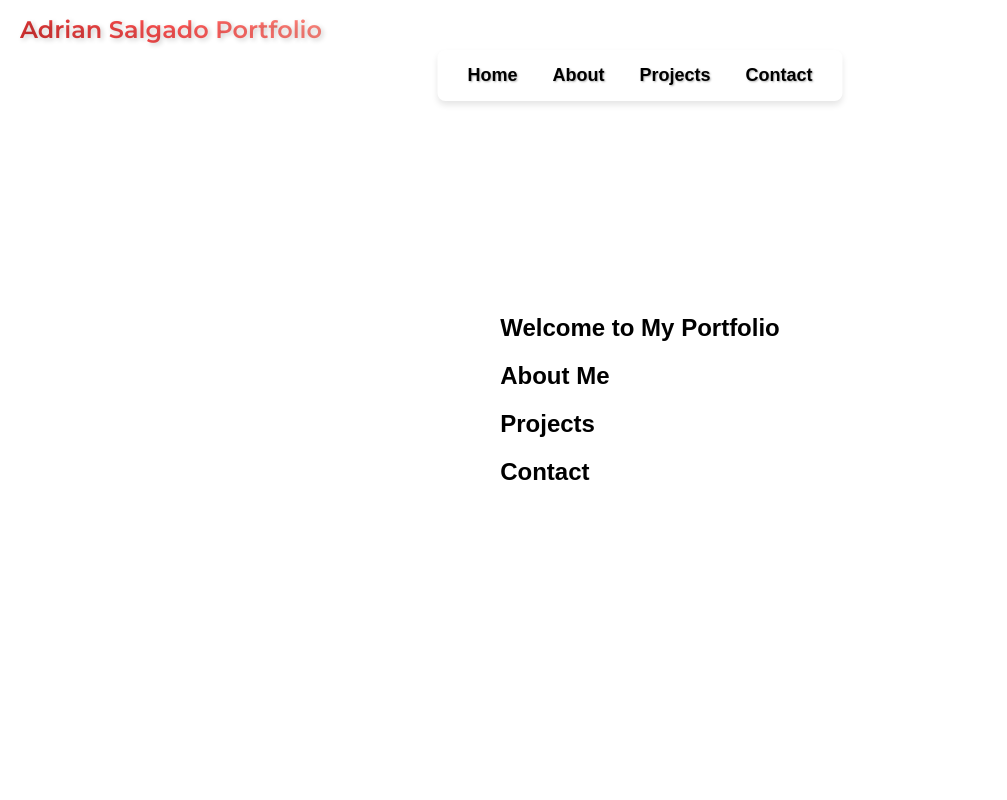
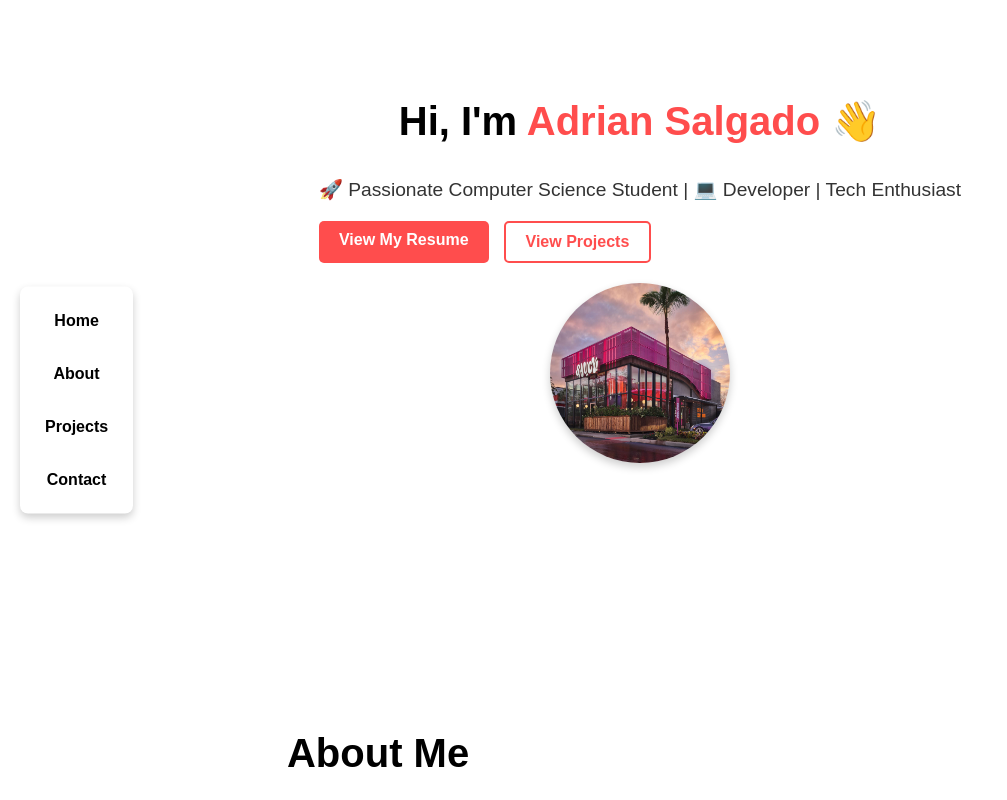
Before and after one commit to Salgado-Adrian/portfolio-website, a React (Create React App) app: page / in a window 1280 px wide. Shown: the top 800 px of the page, without its empty margins (0-1007 px from the left). Built offline with nearby package versions, Linux system fonts and the light colour scheme.

Commit message:
website now has profile picture spot and new layout

```diff
--- a/public/index.html
+++ b/public/index.html
@@ -2,45 +2,33 @@
 <html lang="en">
   <head>
     <meta charset="utf-8" />
-    <link rel="icon" href="%PUBLIC_URL%/images/favicon.png" />
     <meta name="viewport" content="width=device-width, initial-scale=1" />
     <meta name="theme-color" content="#000000" />
-    <meta
-      name="description"
-      content="Web site created using create-react-app"
-    />
-    <link rel="apple-touch-icon" href="%PUBLIC_URL%/logo192.png" />
-    <!--
-      manifest.json provides metadata used when your web app is installed on a
-      user's mobile device or desktop. See https://developers.google.com/web/fundamentals/web-app-manifest/
-    -->
+
+    <!-- Website Title & Description -->
+    <title>Adrian Salgado | Portfolio</title>
+    <meta name="description" content="Welcome to Adrian Salgado's portfolio. Showcasing projects, skills, and contact information." />
+
+    <!-- Favicon & Apple Icons -->
+    <link rel="icon" type="image/png" href="%PUBLIC_URL%/images/favicon.png" />
+    <link rel="apple-touch-icon" href="%PUBLIC_URL%/images/logo.png" />
+
+    <!-- Open Graph Meta Tags (for social media previews) -->
+    <meta property="og:title" content="Adrian Salgado | Portfolio" />
+    <meta property="og:description" content="Explore my work, projects, and get in touch!" />
+    <meta property="og:image" content="%PUBLIC_URL%/images/logo.png" />
+    <meta property="og:url" content="https://adrian-salgado.com" />
+    <meta name="twitter:card" content="summary_large_image" />
+
+    <!-- Web App Manifest -->
     <link rel="manifest" href="%PUBLIC_URL%/manifest.json" />
 
-    <link href="https://fonts.googleapis.com/css2?family=Montserrat:wght@600&display=swap" rel="stylesheet"> <!-- adding font -->
+    <!-- Google Fonts -->
+    <link href="https://fonts.googleapis.com/css2?family=Montserrat:wght@600&display=swap" rel="stylesheet">
+  </head>
 
-    <!--
-      Notice the use of %PUBLIC_URL% in the tags above.
-      It will be replaced with the URL of the `public` folder during the build.
-      Only files inside the `public` folder can be referenced from the HTML.
-
-      Unlike "/favicon.ico" or "favicon.ico", "%PUBLIC_URL%/favicon.ico" will
-      work correctly both with client-side routing and a non-root public URL.
-      Learn how to configure a non-root public URL by running `npm run build`.
-    -->
-    <title>Adrian Salgado</title>
-  </head>
   <body>
     <noscript>You need to enable JavaScript to run this app.</noscript>
     <div id="root"></div>
-    <!--
-      This HTML file is a template.
-      If you open it directly in the browser, you will see an empty page.
-
-      You can add webfonts, meta tags, or analytics to this file.
-      The build step will place the bundled scripts into the <body> tag.
-
-      To begin the development, run `npm start` or `yarn start`.
-      To create a production bundle, use `npm run build` or `yarn build`.
-    -->
   </body>
 </html>
--- a/src/App.js
+++ b/src/App.js
@@ -1,39 +1,16 @@
 import React from "react";
-import { motion } from "framer-motion";
-import NameBanner from "./components/NameBanner";
-
-const scrollToSection = (id) => {
-  document.getElementById(id).scrollIntoView({ behavior: "smooth" });
-};
+import Header from "./components/Header";
+import Home from "./components/Home"; // Import Home section
 
 const App = () => {
   return (
     <div>
-      {/* Move NameBanner to a better position */}
-      <div style={styles.nameBanner}>
-        <NameBanner />
-      </div>
+      <Header /> {/* ✅ Floating Navigation Bar */}
 
-      {/* Navigation Links for Scrolling */}
-      <nav style={styles.nav}>
-        {["home", "about", "projects", "contact"].map((section) => (
-          <motion.button
-            key={section}
-            whileHover={{ scale: 1.1, backgroundColor: "red", color: "white" }}
-            whileTap={{ scale: 0.9 }}
-            onClick={() => scrollToSection(section)}
-            style={styles.navButton}
-          >
-            {section.charAt(0).toUpperCase() + section.slice(1)}
-          </motion.button>
-        ))}
-      </nav>
+      {/* Render Home Section */}
+      <Home />
 
-      {/* Sections */}
-      <section id="home" className="section">
-        <h1>Welcome to My Portfolio</h1>
-      </section>
-
+      {/* Other Sections */}
       <section id="about" className="section">
         <h1>About Me</h1>
       </section>
@@ -49,41 +26,4 @@ const App = () => {
   );
 };
 
-/* Updated Styles */
-const styles = {
-  nameBanner: {
-    position: "absolute",
-    top: "10px",
-    left: "20px",
-    fontSize: "24px",
-    fontWeight: "bold",
-    color: "red",
-    textShadow: "1px 1px 2px rgba(0,0,0,0.3)",
-  },
-  nav: {
-    position: "fixed",
-    top: "50px",
-    left: "50%",
-    transform: "translateX(-50%)",
-    backgroundColor: "white",
-    padding: "10px 20px",
-    borderRadius: "8px",
-    zIndex: 1000,
-    display: "flex",
-    gap: "15px",
-    textShadow: "1px 1px 2px rgba(0,0,0,0.3)",
-  },
-  navButton: {
-    backgroundColor: "transparent",
-    border: "none",
-    fontSize: "18px",
-    fontWeight: "bold",
-    color: "black",
-    cursor: "pointer",
-    textShadow: "1px 1px 2px rgba(0,0,0,0.3)",
-    padding: "5px 10px",
-    transition: "background-color 0.3s ease, color 0.3s ease",
-  },
-};
-
 export default App;
--- a/src/components/Header.js
+++ b/src/components/Header.js
@@ -1,28 +1,54 @@
-import React from 'react';
+import React from "react";
 
 const Header = () => {
   return (
-    <header style={styles.header}>
-      <h1 style={styles.title}>My Portfolio</h1>
-    </header>
+    <nav style={styles.nav}>
+      <button style={styles.button} onClick={() => scrollToSection("home")}>
+        Home
+      </button>
+      <button style={styles.button} onClick={() => scrollToSection("about")}>
+        About
+      </button>
+      <button style={styles.button} onClick={() => scrollToSection("projects")}>
+        Projects
+      </button>
+      <button style={styles.button} onClick={() => scrollToSection("contact")}>
+        Contact
+      </button>
+    </nav>
   );
 };
 
+// Scroll to section function
+const scrollToSection = (id) => {
+  document.getElementById(id).scrollIntoView({ behavior: "smooth" });
+};
+
+// Styling
 const styles = {
-  header: {
-    backgroundColor: '#4CAF50',
-    color: 'white',
-    padding: '10px 20px',
-    textAlign: 'center',
-    borderRadius: '10px',
-    width: 'fit-content',
-    margin: 'auto',
-    boxShadow: '0px 4px 6px rgba(0,0,0,0.2)'
+  nav: {
+    position: "fixed",
+    top: "50%", // Centered vertically
+    left: "20px", // Move it to the left side
+    transform: "translateY(-50%)", // Centering effect
+    backgroundColor: "white",
+    padding: "15px",
+    borderRadius: "8px",
+    zIndex: 1000,
+    display: "flex",
+    flexDirection: "column", // Stack buttons vertically
+    gap: "15px",
+    boxShadow: "0px 4px 8px rgba(0,0,0,0.2)",
   },
-  title: {
-    fontSize: '24px',
-    fontWeight: 'bold'
-  }
+  button: {
+    background: "transparent",
+    border: "none",
+    fontSize: "16px",
+    fontWeight: "bold",
+    cursor: "pointer",
+    transition: "color 0.3s ease",
+    padding: "10px",
+  },
 };
 
 export default Header;
--- /dev/null
+++ b/src/components/Home.css
@@ -0,0 +1,62 @@
+.hero {
+    display: flex;
+    flex-direction: column;
+    align-items: center;
+    justify-content: center;
+    height: 100vh;
+    background: white;
+    text-align: center;
+    padding: 2rem;
+  }
+
+  .content {
+    max-width: 800px;
+  }
+
+  h1 {
+    font-size: 2.5rem;
+    font-weight: bold;
+    color: black;
+  }
+
+  .highlight {
+    color: #ff4d4d; /* Red highlight */
+  }
+
+  p {
+    font-size: 1.2rem;
+    color: #333;
+    margin: 10px 0;
+  }
+
+  .buttons {
+    display: flex;
+    gap: 15px;
+    margin-top: 20px;
+  }
+
+  .btn {
+    padding: 10px 20px;
+    background: #ff4d4d;
+    color: white;
+    font-weight: bold;
+    text-decoration: none;
+    border-radius: 5px;
+  }
+
+  .btn-outline {
+    padding: 10px 20px;
+    border: 2px solid #ff4d4d;
+    color: #ff4d4d;
+    font-weight: bold;
+    text-decoration: none;
+    border-radius: 5px;
+  }
+
+  .profile-pic {
+    width: 180px;
+    height: 180px;
+    border-radius: 50%;
+    margin-top: 20px;
+    box-shadow: 0px 4px 8px rgba(0, 0, 0, 0.2);
+  }
--- /dev/null
+++ b/src/components/Home.js
@@ -0,0 +1,59 @@
+import React from "react";
+import { motion } from "framer-motion";
+import "./Home.css"; // Add styles here
+import resumePDF from "../assets/resume.pdf"; // Add your resume file
+import profilePic from "../assets/saucy.jpg";
+
+const Home = () => {
+  return (
+    <section className="hero">
+      <div className="content">
+        <motion.h1
+          initial={{ opacity: 0, y: -20 }}
+          animate={{ opacity: 1, y: 0 }}
+          transition={{ duration: 1 }}
+        >
+          Hi, I'm <span className="highlight">Adrian Salgado</span> 👋
+        </motion.h1>
+
+        <motion.p
+          initial={{ opacity: 0 }}
+          animate={{ opacity: 1 }}
+          transition={{ delay: 0.5, duration: 1 }}
+        >
+          🚀 Passionate Computer Science Student | 💻 Developer | Tech Enthusiast
+        </motion.p>
+
+        <div className="buttons">
+          <motion.a
+            href={resumePDF}
+            target="_blank"
+            className="btn"
+            whileHover={{ scale: 1.1 }}
+          >
+            View My Resume
+          </motion.a>
+
+          <motion.a
+            href="#projects"
+            className="btn-outline"
+            whileHover={{ scale: 1.1 }}
+          >
+            View Projects
+          </motion.a>
+        </div>
+
+        <motion.img
+          src={profilePic}
+          alt="Adrian Salgado"
+          className="profile-pic"
+          initial={{ opacity: 0, scale: 0.8 }}
+          animate={{ opacity: 1, scale: 1 }}
+          transition={{ delay: 0.8, duration: 1 }}
+        />
+      </div>
+    </section>
+  );
+};
+
+export default Home;
```
Also changed, not shown: src/assets/saucy.jpg (added), 1 other file (tests, documents, lock files or other folders).
